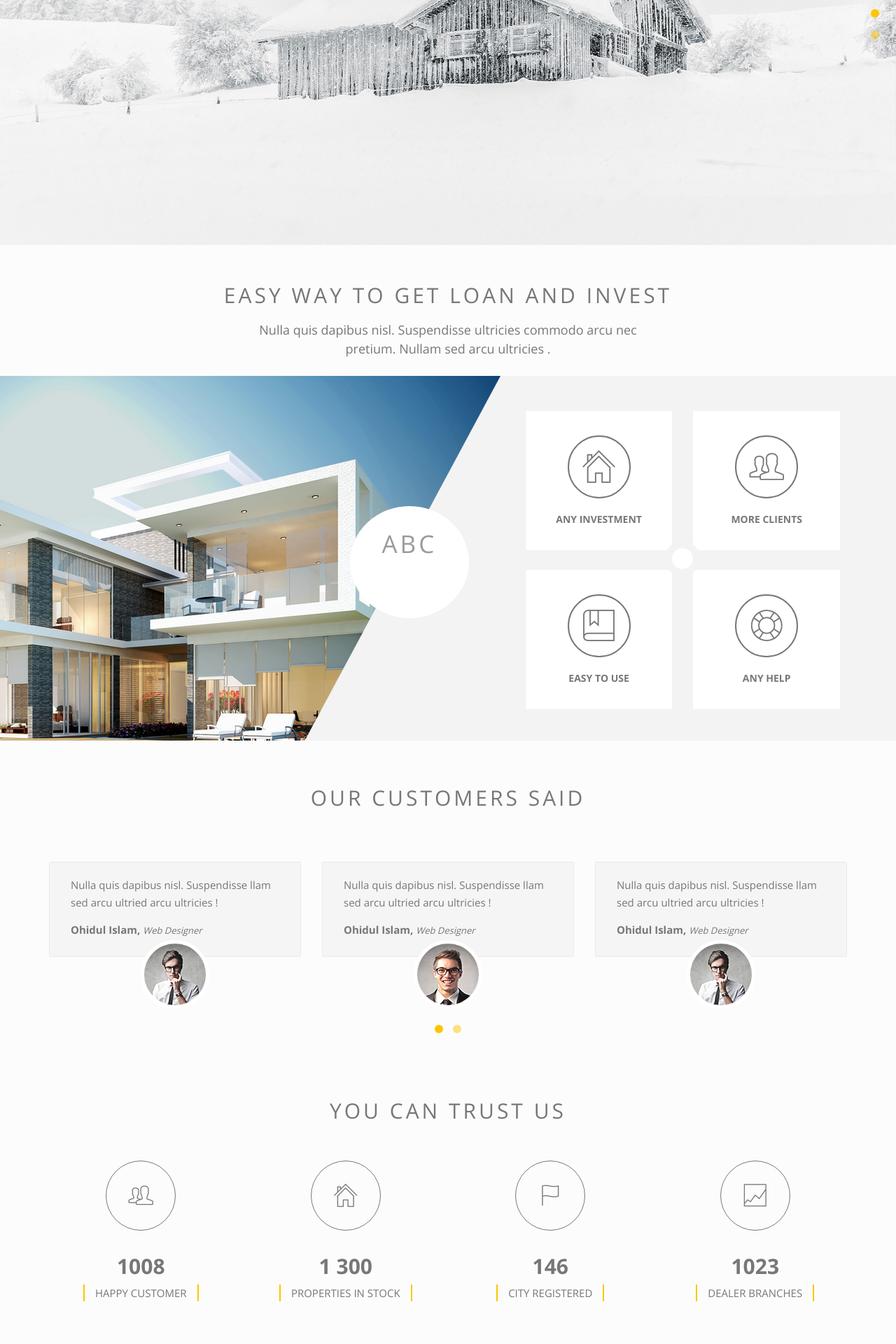
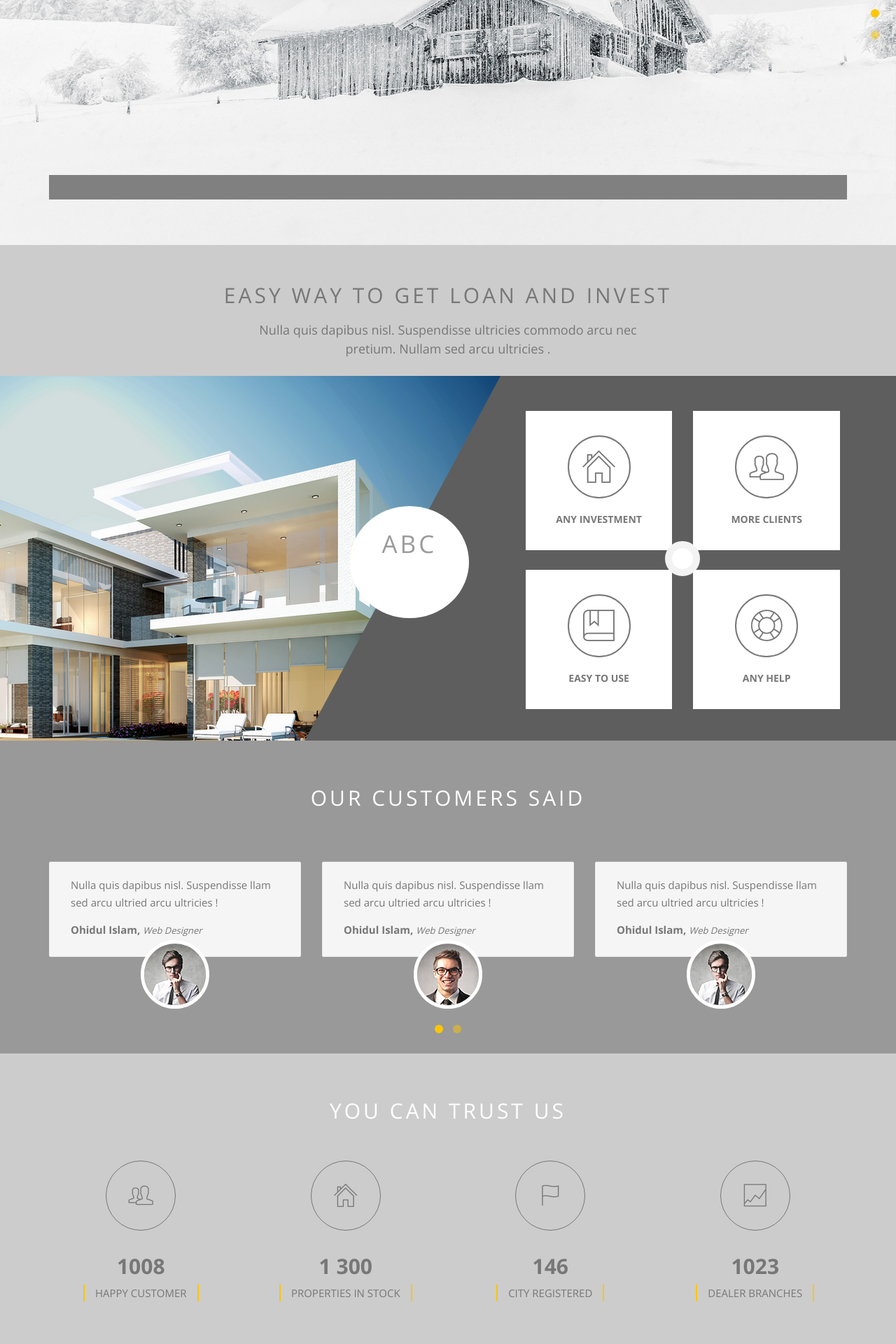
Before and after one commit to jimy1824/lander_borrower, a Django app: page / in a window 1280 px wide. Shown: the part 433-2353 px from the top of the page at 70% size. Run offline with Django 3.2, Linux system fonts and the light colour scheme; some libraries are stand-ins or nearby versions.

Commit message:
Changed Theme Colors

```diff
--- a/LanderBowrrower/templates/borrower_register.html
+++ b/LanderBowrrower/templates/borrower_register.html
@@ -21,7 +21,7 @@
         </div>
         <!-- End page header -->
         <!-- register-area -->
-        <div class="register-area" style="background-color: rgb(249, 249, 249);">
+        <div class="register-area">
             <div class="container">
                 <div class="row">
                     <div class="col-md-6 col-md-offset-3" >
--- a/LanderBowrrower/templates/contact.html
+++ b/LanderBowrrower/templates/contact.html
@@ -18,7 +18,7 @@
         <!-- End page header -->
 
         <!-- property area -->
-        <div class="content-area recent-property padding-top-40" style="background-color: #FFF;">
+        <div class="content-area recent-property padding-top-40">
             <div class="container">
                 <div class="row">
                     <div class="col-md-8 col-md-offset-2">
--- a/LanderBowrrower/templates/home.html
+++ b/LanderBowrrower/templates/home.html
@@ -28,7 +28,7 @@
             </div>
         </div>
 
-        <div class="home-lager-shearch" style="padding-top: 25px; margin-top: -125px; padding-bottom: 60px; background-color: rgb(252, 252, 252);">
+        <div class="home-lager-shearch" style="padding-top: 25px; margin-top: -125px; padding-bottom: 60px; background-color: #999999">
             <div class="container">
                 <div class="col-md-12 large-search">
                     <div class="search-form wow pulse">
@@ -43,7 +43,7 @@
         </div>
 
         <!-- property area -->
-        <div class="content-area recent-property" style="padding-bottom: 60px; background-color: rgb(252, 252, 252);">
+        <div class="content-area recent-property" style="padding-bottom: 60px;">
             <div class="container">
 
                 <div class="row">
--- a/LanderBowrrower/templates/index.html
+++ b/LanderBowrrower/templates/index.html
@@ -24,7 +24,7 @@
             </div>
         </div>
 
-        <div class="home-lager-shearch" style="background-color: rgb(252, 252, 252); padding-top: 25px; margin-top: -125px;">
+        <div class="home-lager-shearch" style="padding-top: 25px; margin-top: -125px;">
             <div class="container">
                 <div class="col-md-12 large-search">
 
@@ -114,12 +114,12 @@
         </div>
 
         <!--TESTIMONIALS -->
-        <div class="testimonial-area recent-property" style="background-color: #FCFCFC; padding-bottom: 15px;">
+        <div class="testimonial-area recent-property" style="background-color: #999; padding-bottom: 15px;">
             <div class="container">
                 <div class="row">
                     <div class="col-md-10 col-md-offset-1 col-sm-12 text-center page-title">
                         <!-- /.feature title -->
-                        <h2>Our Customers Said  </h2>
+                        <h2 style="color: white">Our Customers Said  </h2>
                     </div>
                 </div>
 
@@ -177,7 +177,7 @@
                 <div class="row">
                     <div class="col-md-10 col-md-offset-1 col-sm-12 text-center page-title">
                         <!-- /.feature title -->
-                        <h2>You can trust Us </h2>
+                        <h2 style="color: white">You can trust Us </h2>
                     </div>
                 </div>
                 <div class="row">
@@ -259,7 +259,7 @@
                                 <span class="fa fa-usd"></span>
                             </div>
                             <div class="asks-first-info">
-                                <h2>DO YOU WANT TO SELL A invest?</h2>
+                                <h2>DO YOU WANT TO LEND A LOAN?</h2>
                                 <p> varius od lio eget conseq uat blandit, lorem auglue comm lodo nisl no us nibh mas lsa</p>
                             </div>
                             <div class="asks-first-arrow">
--- a/LanderBowrrower/templates/lander_register.html
+++ b/LanderBowrrower/templates/lander_register.html
@@ -21,7 +21,7 @@
         </div>
         <!-- End page header -->
          <!-- register-area -->
-        <div class="register-area" style="background-color: rgb(249, 249, 249);">
+        <div class="register-area" >
             <div class="container">
                 <div class="row">
                     <div class="col-md-6 col-md-offset-3" >
--- a/LanderBowrrower/templates/login.html
+++ b/LanderBowrrower/templates/login.html
@@ -25,7 +25,7 @@
 
 
         <!-- register-area -->
-        <div class="register-area" style="background-color: rgb(249, 249, 249);">
+        <div class="register-area">
             <div class="container">
              <div class="row">
                 <div class="col-md-6  col-md-offset-3" >
--- a/LanderBowrrower/templates/profile.html
+++ b/LanderBowrrower/templates/profile.html
@@ -25,7 +25,7 @@
         <!-- End page header -->
 
         <!-- property area -->
-        <div class="content-area user-profiel" style="background-color: #FCFCFC;">&nbsp;
+        <div class="content-area user-profiel">&nbsp;
             <div class="container">
                 <div class="row">
                     <div class="col-sm-10 col-sm-offset-1 profiel-container">
@@ -34,7 +34,7 @@
                             <div class="profiel-header">
                                 <h3>
                                     <b>BUILD</b> YOUR PROFILE <br>
-                                    <small>This information will let us know more about you.</small>
+                                    <small style="color: white">This information will let us know more about you.</small>
                                 </h3>
                                 <hr>
                             </div>
--- a/LanderBowrrower/templates/submit_request.html
+++ b/LanderBowrrower/templates/submit_request.html
@@ -36,7 +36,7 @@
 
 
  <!-- property area -->
-        <div class="content-area submit-property" style="background-color: #FCFCFC;">&nbsp;
+        <div class="content-area submit-property">&nbsp;
             <div class="container">
                 <div class="clearfix" >
                     <div class="wizard-container">
--- a/static/assets/css/style.css
+++ b/static/assets/css/style.css
@@ -513,7 +513,7 @@ label.error{
 }
 
 label small{
-    color: #999999;
+    color: white;
 }
 
 .label.label-fill{
@@ -1107,7 +1107,9 @@ page-header
     letter-spacing: 2px;
 }
 .content-area{
-    background-color: #CCCCCC; padding-bottom: 55px;
+    background-color: #CCCCCC;
+    padding-bottom: 55px;
+    color: #000;
 }
 .layout-switcher a{
     font-size: 25px;
@@ -2226,6 +2228,7 @@ Welcom
 .Welcome-area{
     background: #F3F3F3 url("../../assets/img/welcome-bg.png") no-repeat scroll left top;
     position: relative;
+    background-color: #5e5e5e;
 
 
 }
@@ -2305,7 +2308,7 @@ count-area
 ===================================================*/
 .count-area {
     position: relative;
-    background-color: #FCFCFC;
+    background-color: #ccc;
 }
 .count-area .count-item {
     text-align: center;
@@ -2566,6 +2569,7 @@ padding-bottom: 15px;
 /*Home page style 2 Edite */
 .home-lager-shearch .large-search {
     padding: 25px 25px 10px;
+    background-color: grey;
 }
 
 .home-lager-shearch .large-search .btn-lg-sheach {
@@ -2641,8 +2645,9 @@ padding-bottom: 15px;
 
 .profiel-container{
     padding: 10px 0px;
-    border: 1px solid #EEE;
+    border: 1px solid #FDC600;
     transition: all 0.2s ease 0s;
+    background-color: grey;
 }
 .profiel-container .profiel-header h3 {
     font-weight: 200;
@@ -2667,10 +2672,10 @@ padding-bottom: 15px;
     -webkit-transition: all 0.2s;
 }
 .profiel-container .picture:hover{
-    border-color: #2ca8ff;
+    border-color: #FDC600;
 }
 .profiel-container .ct-wizard-azzure .picture:hover{
-    border-color: #2CA8FF;
+    border-color: #FDC600;
 }
 .profiel-container  .picture input[type="file"] {
     cursor: pointer;
--- a/static/assets/css/wizard.css
+++ b/static/assets/css/wizard.css
@@ -190,7 +190,8 @@ label{
 }
 .wizard-card{
 padding: 10px 0px;
-border: 1px solid #eee;
+border: 1px solid #fdc600;
+    background-color: #eee;
     transition: all 0.2s;
     -webkit-transition: all 0.2s;
 }
```
